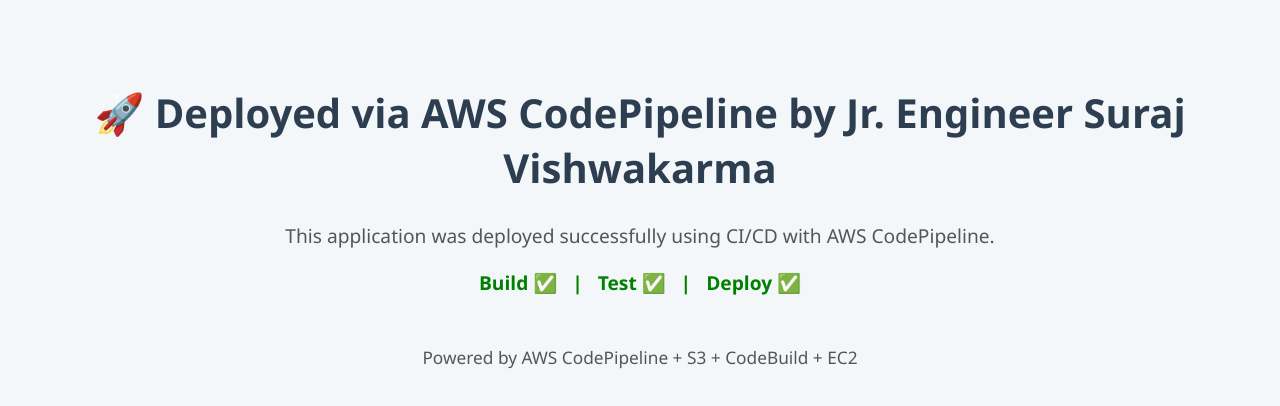
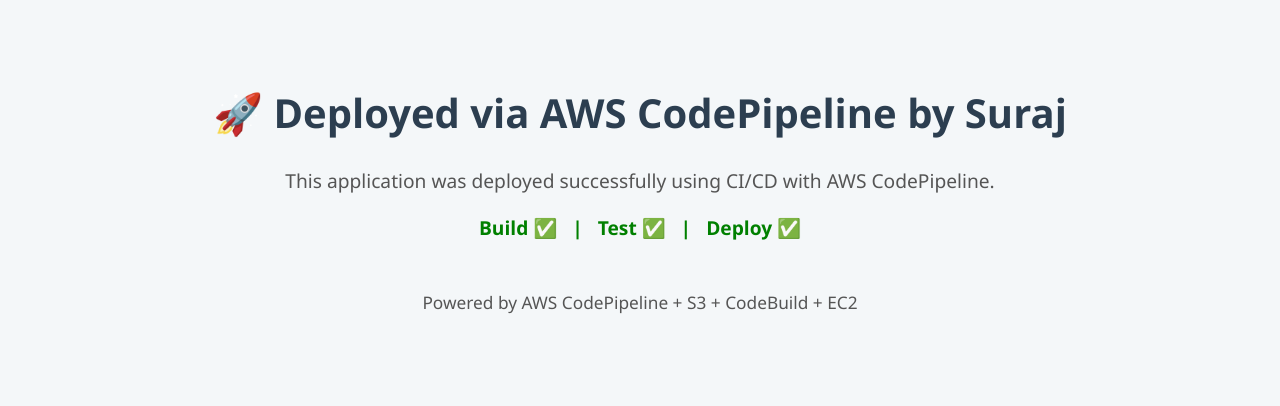
Before and after one commit to surajv123-arc/code-pipline-test, a plain HTML site: page index.html in a window 1280 px wide. Drawn offline with Linux system fonts and the light colour scheme.

Commit message:
Update index.html

```diff
--- a/index.html
+++ b/index.html
@@ -33,7 +33,7 @@
   </style>
 </head>
 <body>
-  <h1>🚀 Deployed via AWS CodePipeline by Jr. Engineer Suraj Vishwakarma</h1>
+  <h1>🚀 Deployed via AWS CodePipeline by Suraj </h1>
   <p>This application was deployed successfully using CI/CD with AWS CodePipeline. </p>
   <p class="success">Build ✅ &nbsp; | &nbsp; Test ✅ &nbsp; | &nbsp; Deploy ✅</p>
 
```
